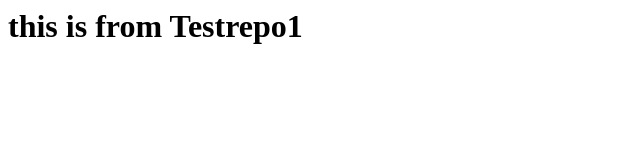
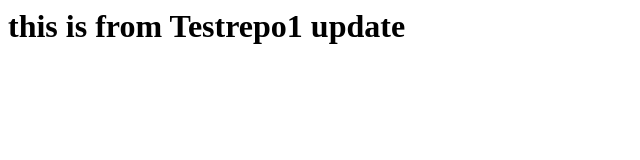
Before and after one commit to rkj13780/testrepo1, a plain HTML site: page index.html in a window 1280 px wide. Shown: the whole page, without its empty margins (0-640 px from the left). Drawn offline with Linux system fonts and the light colour scheme.

Commit message:
update
update

```diff
--- a/index.html
+++ b/index.html
@@ -1 +1 @@
-<h1> this is from Testrepo1 </h1>
+<h1> this is from Testrepo1 update </h1>
```
